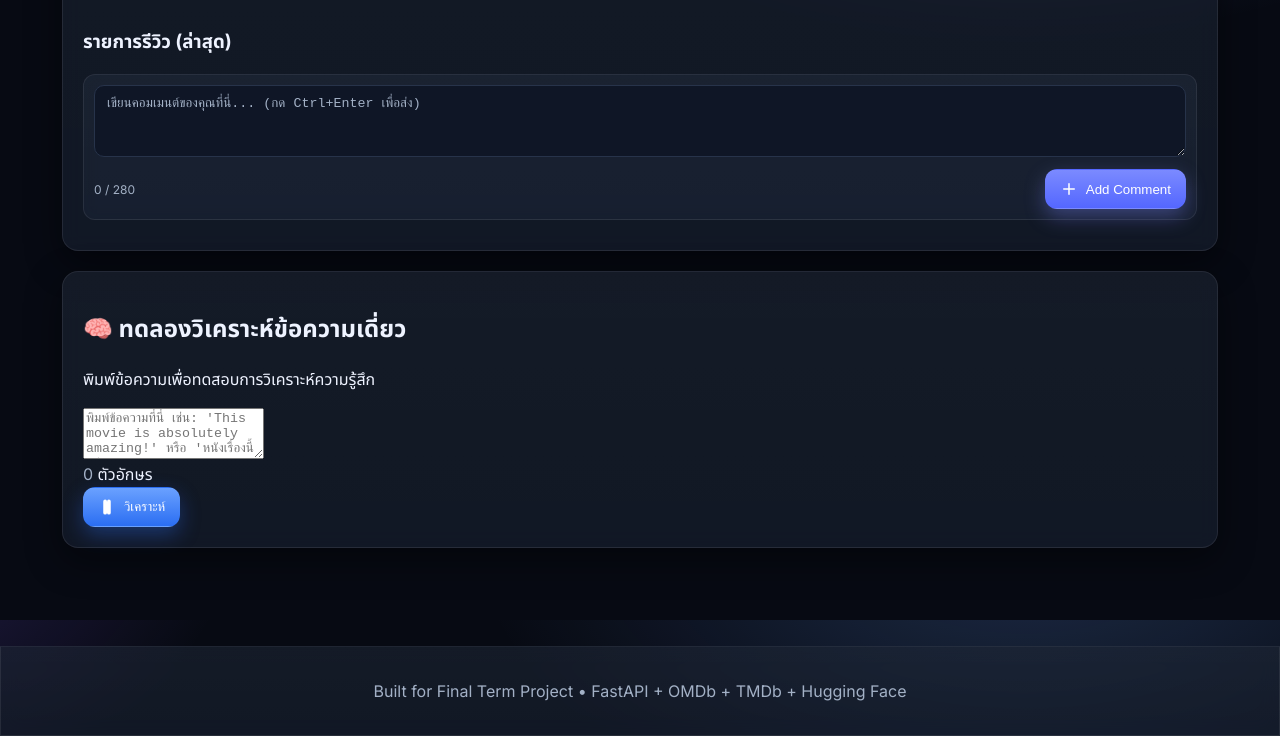
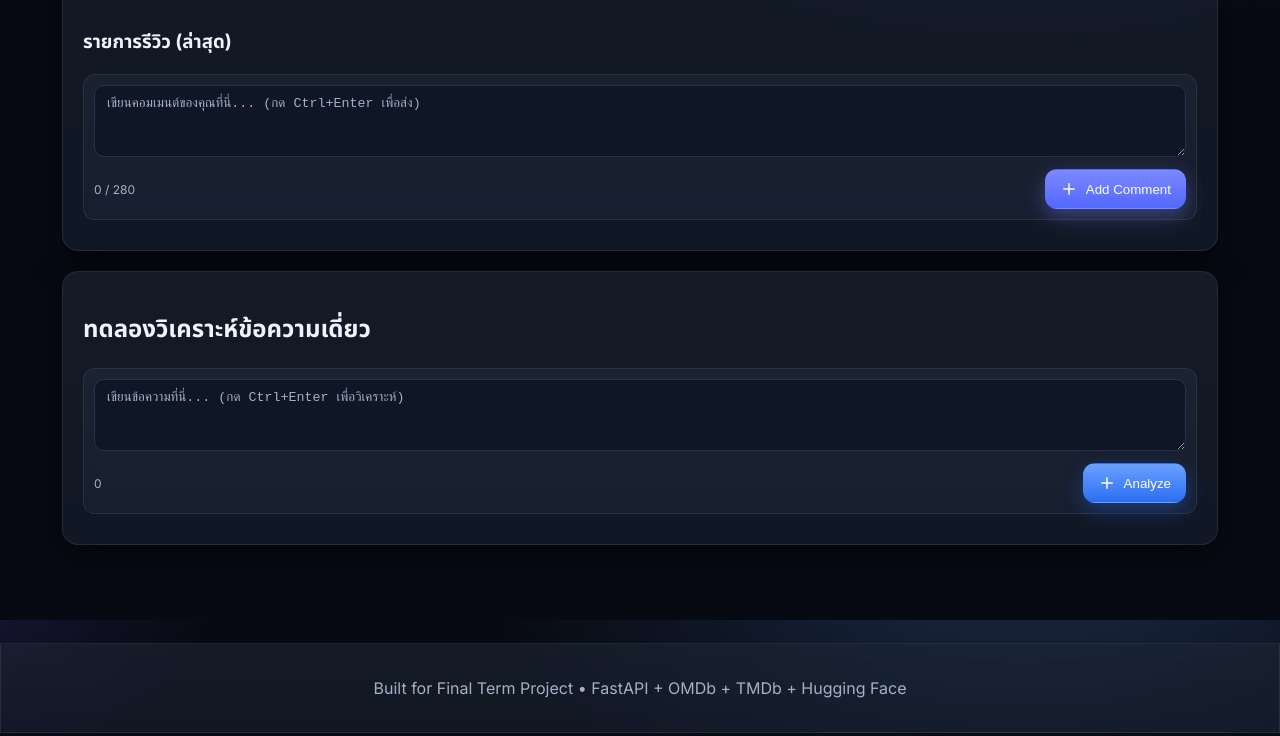
Before and after one commit to bbthecat/Movie-Sentiment-Analyzer, a website: page frontend/index.html in a window 1280 px wide. Shown: the part 980-1716 px from the top of the page. Drawn offline with Linux system fonts and the light colour scheme; files that its build step writes are made by us from their sources; files whose address does not match are found by name.

Commit message:
Update index.html

```diff
--- a/frontend/index.html
+++ b/frontend/index.html
@@ -119,23 +119,19 @@
       </section>
 
       <section class="card glass lift">
-        <div class="text-analysis-header">
-          <h2>🧠 ทดลองวิเคราะห์ข้อความเดี่ยว</h2>
-          <p class="text-analysis-desc">พิมพ์ข้อความเพื่อทดสอบการวิเคราะห์ความรู้สึก</p>
-        </div>
-        <div class="text-analysis-input">
-          <textarea id="oneText" placeholder="พิมพ์ข้อความที่นี่ เช่น: 'This movie is absolutely amazing!' หรือ 'หนังเรื่องนี้แย่มาก'..." rows="3"></textarea>
-          <div class="input-actions">
-            <div class="char-counter">
-              <span id="textCounter">0</span> ตัวอักษร
+        <h2>ทดลองวิเคราะห์ข้อความเดี่ยว</h2>
+        <div class="composer glass">
+          <textarea id="oneText" rows="3" placeholder="เขียนข้อความที่นี่... (กด Ctrl+Enter เพื่อวิเคราะห์)"></textarea>
+          <div class="composer-foot">
+            <div class="muted">
+              <span id="textCounter">0 / 280</span>
             </div>
-            <button id="btnOneText" class="btn btn-primary btn-analyze">
-              <svg viewBox="0 0 24 24" width="18" height="18">
-                <path d="M9.5 2A2.5 2.5 0 0 1 12 4.5v15a2.5 2.5 0 0 1-5 0v-15A2.5 2.5 0 0 1 9.5 2z" fill="currentColor"/>
-                <path d="M14.5 2A2.5 2.5 0 0 0 12 4.5v15a2.5 2.5 0 0 0 5 0v-15A2.5 2.5 0 0 0 14.5 2z" fill="currentColor"/>
-              </svg>
-              วิเคราะห์
-            </button>
+            <div class="actions">
+              <button id="btnOneText" class="btn btn-primary">
+                <svg viewBox="0 0 24 24" width="18" height="18"><path d="M12 5v14M5 12h14" stroke="currentColor" stroke-width="2" stroke-linecap="round"/></svg>
+                Analyze
+              </button>
+            </div>
           </div>
         </div>
       </section>
```
